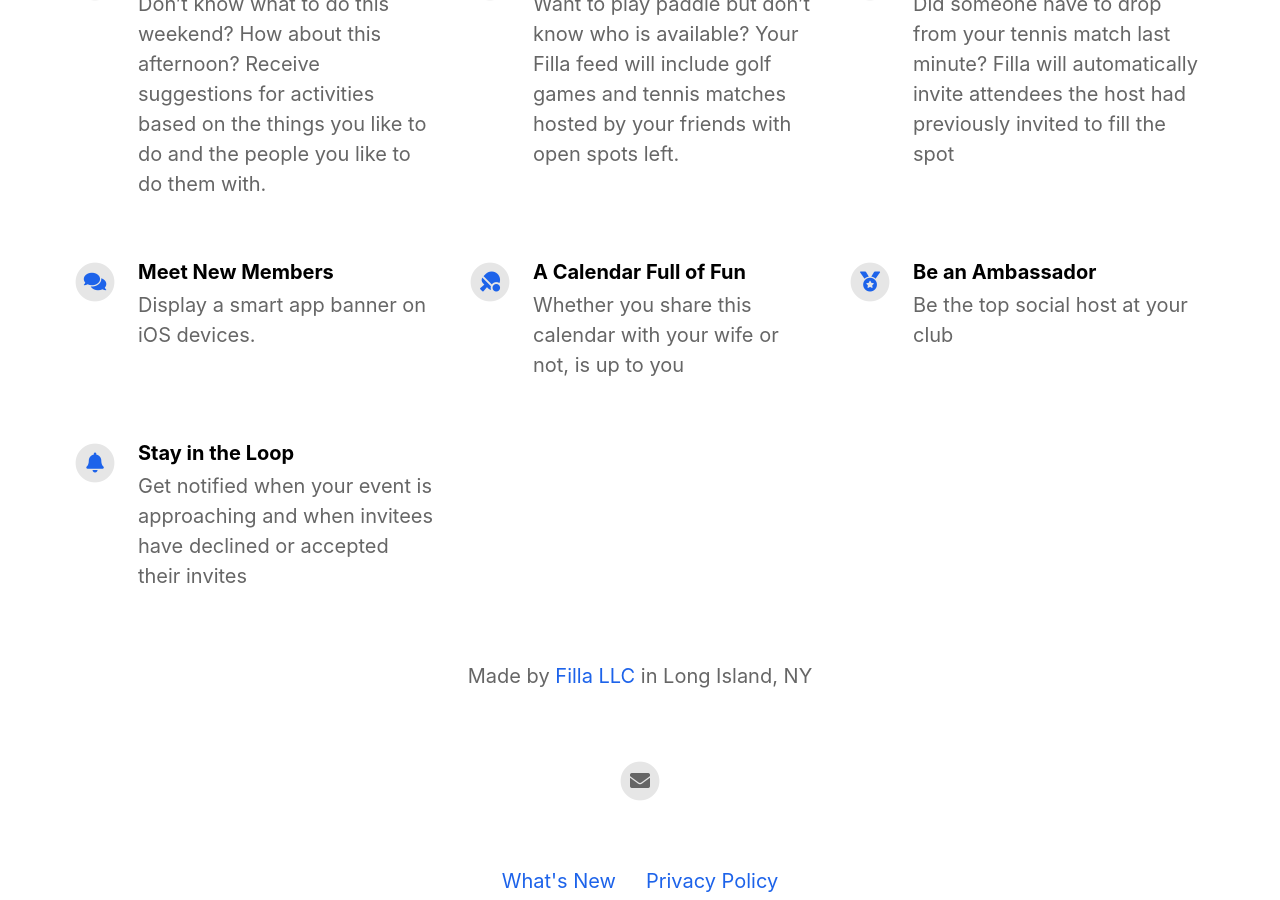
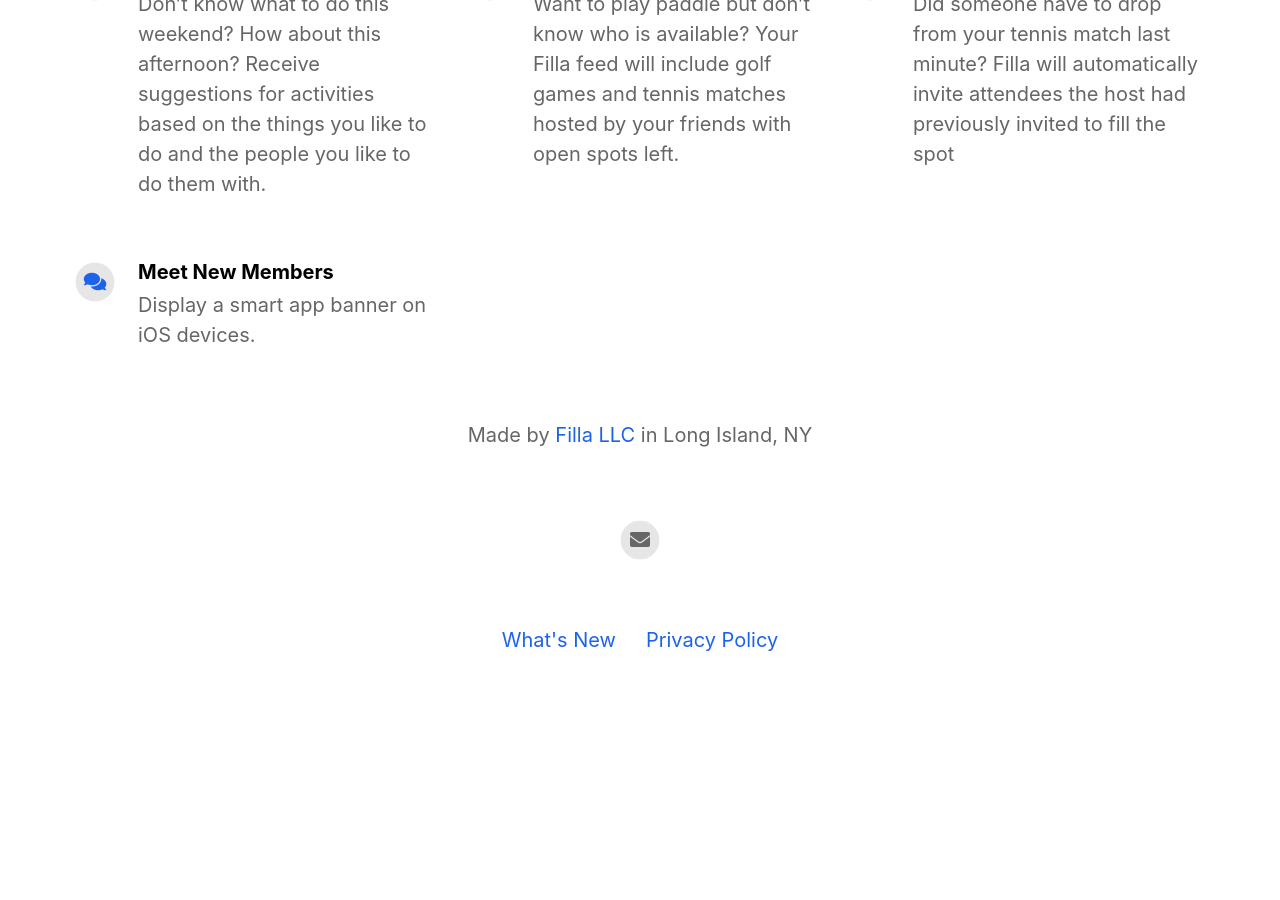
Before and after one commit to Filla-Social/splash, a Jekyll site: the page built from index.html, in a window 1280 px wide and 900 px high, scrolled down 1394 px. Built offline with Jekyll 4.4.1, drawn with Linux system fonts in a browser that asks for light colours; nearby versions of some CDN libraries; after the commit the page ends 2114 px from its top, so only the background shows below that.

Commit message:
Update _config.yml

```diff
--- a/_config.yml
+++ b/_config.yml
@@ -60,20 +60,6 @@ features:
     description: Display a smart app banner on iOS devices.
     fontawesome_icon_name: comments
 
-  - title: A Calendar Full of Fun
-    description: Whether you share this calendar with your wife or not, is up to you
-
-    fontawesome_icon_name: table-tennis
-
-  - title: Be an Ambassador
-    description: Be the top social host at your club
-
-    fontawesome_icon_name: medal
-
-  - title: Stay in the Loop
-    description: Get notified when your event is approaching and when invitees have declined or accepted their invites
-    fontawesome_icon_name: bell
-
 # Theme Settings
 topbar_color: "#000000"
 topbar_transparency: 0.1
```
